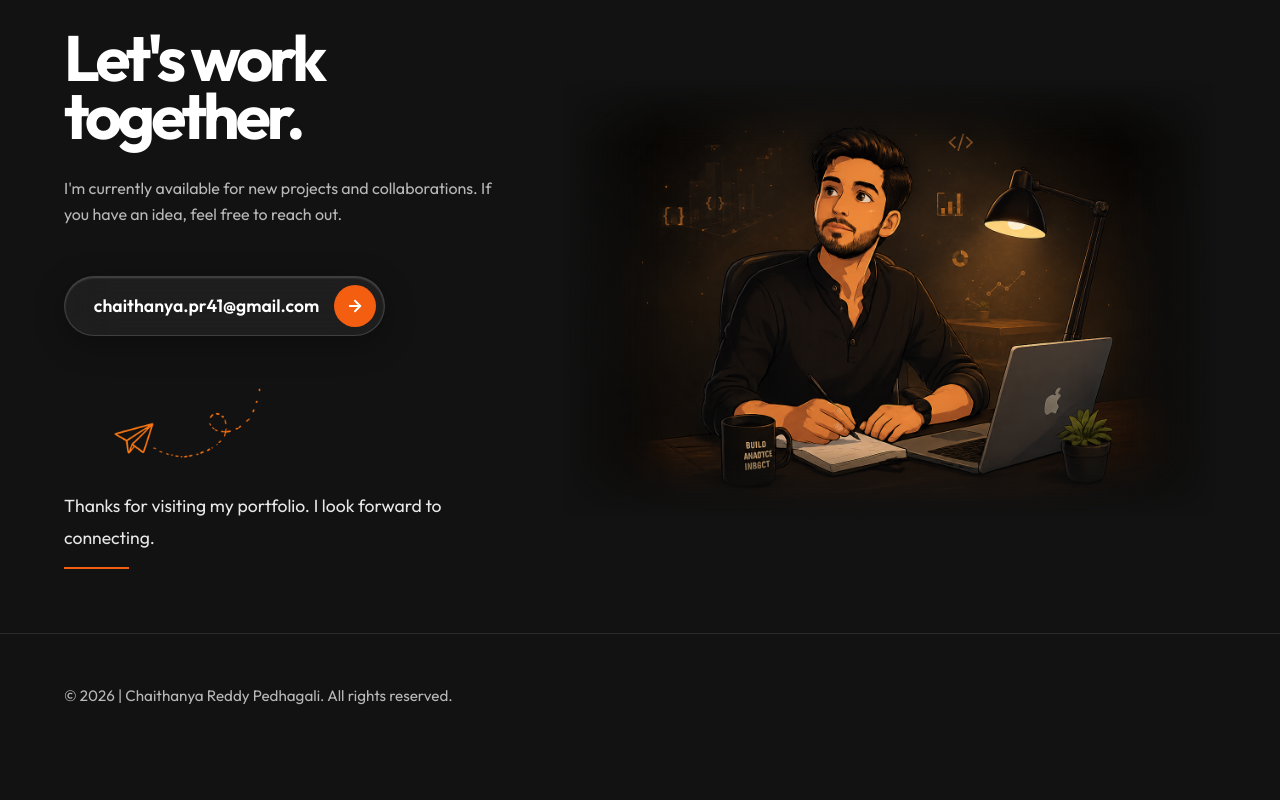
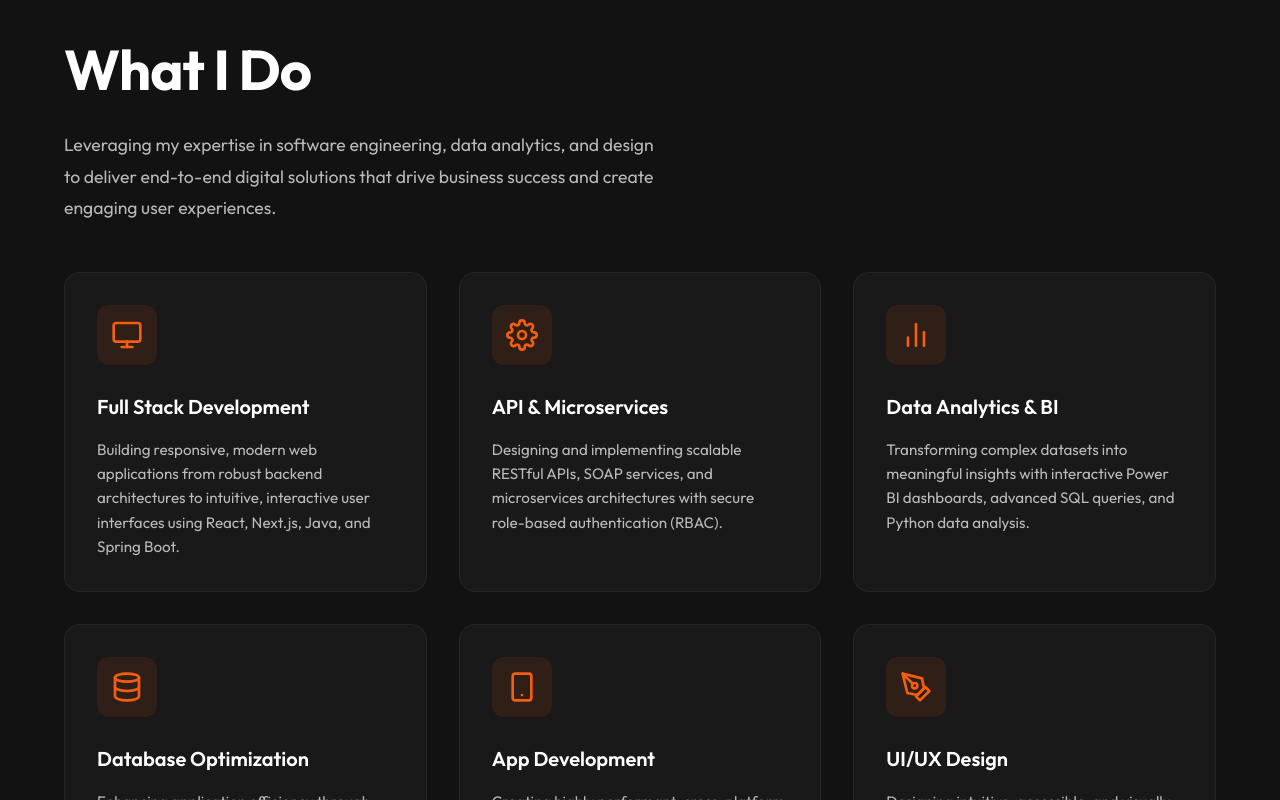
Before and after one commit to architect4182/chaithanya-portfolio, a Next.js app: page / in a window 1280 px wide. Shown: the part 4300-5100 px from the top of the page. Built offline with nearby package versions, Linux system fonts and the light colour scheme.

Commit message:
feat: add experience, projects, and services sections with global styles and layout components

```diff
--- a/src/app/globals.css
+++ b/src/app/globals.css
@@ -16,6 +16,7 @@
 
 html {
     scroll-behavior: smooth;
+    overflow-x: hidden;
 }
 
 body {
@@ -24,6 +25,7 @@ body {
     color: var(--text-white);
     -webkit-font-smoothing: antialiased;
     line-height: 1.8;
+    overflow-x: hidden;
 }
 
 /* Hero Section Gradient Background */
@@ -709,7 +711,7 @@ body {
 @media (max-width: 768px) {
     .experience-sidebar {
         display: grid;
-        grid-template-columns: 1fr 1fr;
+        grid-template-columns: 1fr;
         gap: 1rem;
     }
 
--- a/src/app/page.tsx
+++ b/src/app/page.tsx
@@ -6,6 +6,7 @@ import TechnologiesSection from "../components/TechnologiesSection";
 import AboutSection from "../components/AboutSection";
 import ExperienceSection from "../components/ExperienceSection";
 import ProjectsSection from "../components/ProjectsSection";
+import ServicesSection from "../components/ServicesSection";
 import ContactSection from "../components/ContactSection";
 import Footer from "../components/Footer";
 
@@ -18,6 +19,7 @@ export default function Home() {
       <AboutSection />
       <ExperienceSection />
       <ProjectsSection />
+      <ServicesSection />
       <ContactSection />
       <Footer />
     </>
--- a/src/components/ExperienceSection.tsx
+++ b/src/components/ExperienceSection.tsx
@@ -168,7 +168,8 @@ export default function ExperienceSection() {
                   gap: "1.5rem",
                   transition: "all 0.2s ease",
                   cursor: "pointer",
-                  textDecoration: "none"
+                  textDecoration: "none",
+                  flexWrap: "wrap" as const
                 };
 
                 return cert.link ? (
@@ -217,6 +218,7 @@ export default function ExperienceSection() {
                   padding: "1.5rem",
                   display: "flex",
                   alignItems: "center",
+                  flexWrap: "wrap",
                   gap: "1.5rem",
                   transition: "all 0.2s ease",
                   cursor: "pointer",
@@ -239,7 +241,7 @@ export default function ExperienceSection() {
                 }}>
                   <img src="https://www.google.com/s2/favicons?domain=skillsoft.com&sz=128" alt="Skillsoft Wallet" style={{ width: "32px", height: "32px", objectFit: "contain", borderRadius: "4px" }} />
                 </div>
-                <div style={{ display: "flex", flexDirection: "column", gap: "0.4rem", flex: 1 }}>
+                <div style={{ display: "flex", flexDirection: "column", gap: "0.4rem", flex: "1 1 200px" }}>
                   <h4 style={{ color: "var(--text-white)", fontSize: "1.2rem", margin: 0, fontWeight: 600 }}>Verified Digital Badge Wallet</h4>
                   <p style={{ color: "var(--accent-orange)", fontSize: "1rem", margin: 0, fontWeight: 500 }}>200+ Verified Certifications</p>
                   <p style={{ color: "var(--text-muted)", fontSize: "0.9rem", margin: 0 }}>Skillsoft - Java &bull; GitHub &bull; AI &bull; Data Analytics &bull; Cloud</p>
--- a/src/components/ProjectsSection.tsx
+++ b/src/components/ProjectsSection.tsx
@@ -7,10 +7,10 @@ export default function ProjectsSection() {
   const displayedProjects = [
     {
       title: "Bowlz",
-      category: "An E-commerce for smoothies",
+      category: "An E-commerce for smoothie bowls",
       video: "https://res.cloudinary.com/difofj393/video/upload/bowlz_h2y1dj.mp4",
-      image: "/projects/bolwz.jpg",
-      link: "https://github.com/architect4182/bowlz",
+      image: "/projects/bowlz.jpg",
+      link: "https://bowlz.vercel.app",
       github: "https://github.com/architect4182/bowlz",
       techStack: "Next.js • TypeScript"
     },
--- /dev/null
+++ b/src/components/ServicesSection.tsx
@@ -0,0 +1,140 @@
+"use client";
+
+import { motion } from "framer-motion";
+
+export default function ServicesSection() {
+  const services = [
+    {
+      title: "Full Stack Development",
+      description: "Building responsive, modern web applications from robust backend architectures to intuitive, interactive user interfaces using React, Next.js, Java, and Spring Boot.",
+      icon: (
+        <svg width="32" height="32" viewBox="0 0 24 24" fill="none" stroke="currentColor" strokeWidth="2" strokeLinecap="round" strokeLinejoin="round" style={{ color: "var(--accent-orange)" }}>
+          <rect x="2" y="3" width="20" height="14" rx="2" ry="2"></rect>
+          <line x1="8" y1="21" x2="16" y2="21"></line>
+          <line x1="12" y1="17" x2="12" y2="21"></line>
+        </svg>
+      )
+    },
+    {
+      title: "API & Microservices",
+      description: "Designing and implementing scalable RESTful APIs, SOAP services, and microservices architectures with secure role-based authentication (RBAC).",
+      icon: (
+        <svg width="32" height="32" viewBox="0 0 24 24" fill="none" stroke="currentColor" strokeWidth="2" strokeLinecap="round" strokeLinejoin="round" style={{ color: "var(--accent-orange)" }}>
+          <circle cx="12" cy="12" r="3"></circle>
+          <path d="M19.4 15a1.65 1.65 0 0 0 .33 1.82l.06.06a2 2 0 0 1 0 2.83 2 2 0 0 1-2.83 0l-.06-.06a1.65 1.65 0 0 0-1.82-.33 1.65 1.65 0 0 0-1 1.51V21a2 2 0 0 1-2 2 2 2 0 0 1-2-2v-.09A1.65 1.65 0 0 0 9 19.4a1.65 1.65 0 0 0-1.82.33l-.06.06a2 2 0 0 1-2.83 0 2 2 0 0 1 0-2.83l.06-.06a1.65 1.65 0 0 0 .33-1.82 1.65 1.65 0 0 0-1.51-1H3a2 2 0 0 1-2-2 2 2 0 0 1 2-2h.09A1.65 1.65 0 0 0 4.6 9a1.65 1.65 0 0 0-.33-1.82l-.06-.06a2 2 0 0 1 0-2.83 2 2 0 0 1 2.83 0l.06.06a1.65 1.65 0 0 0 1.82.33H9a1.65 1.65 0 0 0 1-1.51V3a2 2 0 0 1 2-2 2 2 0 0 1 2 2v.09a1.65 1.65 0 0 0 1 1.51 1.65 1.65 0 0 0 1.82-.33l.06-.06a2 2 0 0 1 2.83 0 2 2 0 0 1 0 2.83l-.06.06a1.65 1.65 0 0 0-.33 1.82V9a1.65 1.65 0 0 0 1.51 1H21a2 2 0 0 1 2 2 2 2 0 0 1-2 2h-.09a1.65 1.65 0 0 0-1.51 1z"></path>
+        </svg>
+      )
+    },
+    {
+      title: "Data Analytics & BI",
+      description: "Transforming complex datasets into meaningful insights with interactive Power BI dashboards, advanced SQL queries, and Python data analysis.",
+      icon: (
+        <svg width="32" height="32" viewBox="0 0 24 24" fill="none" stroke="currentColor" strokeWidth="2" strokeLinecap="round" strokeLinejoin="round" style={{ color: "var(--accent-orange)" }}>
+          <line x1="18" y1="20" x2="18" y2="10"></line>
+          <line x1="12" y1="20" x2="12" y2="4"></line>
+          <line x1="6" y1="20" x2="6" y2="14"></line>
+        </svg>
+      )
+    },
+    {
+      title: "Database Optimization",
+      description: "Enhancing application efficiency through comprehensive database performance tuning, query optimization, and CI/CD integrations.",
+      icon: (
+        <svg width="32" height="32" viewBox="0 0 24 24" fill="none" stroke="currentColor" strokeWidth="2" strokeLinecap="round" strokeLinejoin="round" style={{ color: "var(--accent-orange)" }}>
+          <ellipse cx="12" cy="5" rx="9" ry="3"></ellipse>
+          <path d="M21 12c0 1.66-4 3-9 3s-9-1.34-9-3"></path>
+          <path d="M3 5v14c0 1.66 4 3 9 3s9-1.34 9-3V5"></path>
+        </svg>
+      )
+    },
+    {
+      title: "App Development",
+      description: "Creating highly performant, cross-platform mobile and web applications with seamless user experiences.",
+      icon: (
+        <svg width="32" height="32" viewBox="0 0 24 24" fill="none" stroke="currentColor" strokeWidth="2" strokeLinecap="round" strokeLinejoin="round" style={{ color: "var(--accent-orange)" }}>
+          <rect x="5" y="2" width="14" height="20" rx="2" ry="2"></rect>
+          <line x1="12" y1="18" x2="12.01" y2="18"></line>
+        </svg>
+      )
+    },
+    {
+      title: "UI/UX Design",
+      description: "Designing intuitive, accessible, and visually stunning interfaces with a focus on human-centered design principles.",
+      icon: (
+        <svg width="32" height="32" viewBox="0 0 24 24" fill="none" stroke="currentColor" strokeWidth="2" strokeLinecap="round" strokeLinejoin="round" style={{ color: "var(--accent-orange)" }}>
+          <path d="M12 19l7-7 3 3-7 7-3-3z"></path>
+          <path d="M18 13l-1.5-7.5L2 2l3.5 14.5L13 18l5-5z"></path>
+          <path d="M2 2l7.586 7.586"></path>
+          <circle cx="11" cy="11" r="2"></circle>
+        </svg>
+      )
+    }
+  ];
+
+  return (
+    <motion.section
+      id="services"
+      initial={{ y: 50, opacity: 0 }}
+      whileInView={{ y: 0, opacity: 1 }}
+      viewport={{ once: true, margin: "-100px" }}
+      transition={{ duration: 0.8, ease: "easeOut" }}
+      className="section-container"
+    >
+      <div style={{ marginBottom: "3rem" }}>
+        <h2 className="section-title" style={{ marginBottom: "0.5rem" }}>What I Do</h2>
+        <p style={{ color: "var(--text-muted)", fontSize: "1.1rem", maxWidth: "600px" }}>
+          Leveraging my expertise in software engineering, data analytics, and design to deliver end-to-end digital solutions that drive business success and create engaging user experiences.
+        </p>
+      </div>
+
+      <div className="projects-grid-3">
+        {services.map((service, i) => (
+          <motion.div
+            key={i}
+            initial={{ opacity: 0, y: 20 }}
+            whileInView={{ opacity: 1, y: 0 }}
+            viewport={{ once: true }}
+            transition={{ delay: 0.1 * i, duration: 0.5 }}
+            style={{
+              backgroundColor: "rgba(255, 255, 255, 0.03)",
+              border: "1px solid rgba(255, 255, 255, 0.05)",
+              borderRadius: "16px",
+              padding: "2rem",
+              display: "flex",
+              flexDirection: "column",
+              gap: "1.5rem",
+              transition: "transform 0.3s ease, border-color 0.3s ease, background-color 0.3s ease",
+              cursor: "pointer",
+            }}
+            whileHover={{
+              y: -10,
+              backgroundColor: "rgba(255, 255, 255, 0.05)",
+              borderColor: "rgba(255, 255, 255, 0.15)",
+              boxShadow: "0 10px 30px -10px rgba(0,0,0,0.5)"
+            }}
+          >
+            <div style={{
+              width: "60px",
+              height: "60px",
+              borderRadius: "12px",
+              backgroundColor: "rgba(244, 94, 17, 0.1)",
+              display: "flex",
+              alignItems: "center",
+              justifyContent: "center",
+            }}>
+              {service.icon}
+            </div>
+            <div>
+              <h3 style={{ color: "var(--text-white)", fontSize: "1.25rem", fontWeight: 600, marginBottom: "0.8rem" }}>
+                {service.title}
+              </h3>
+              <p style={{ color: "var(--text-muted)", fontSize: "0.95rem", lineHeight: 1.6 }}>
+                {service.description}
+              </p>
+            </div>
+          </motion.div>
+        ))}
+      </div>
+    </motion.section>
+  );
+}
```
